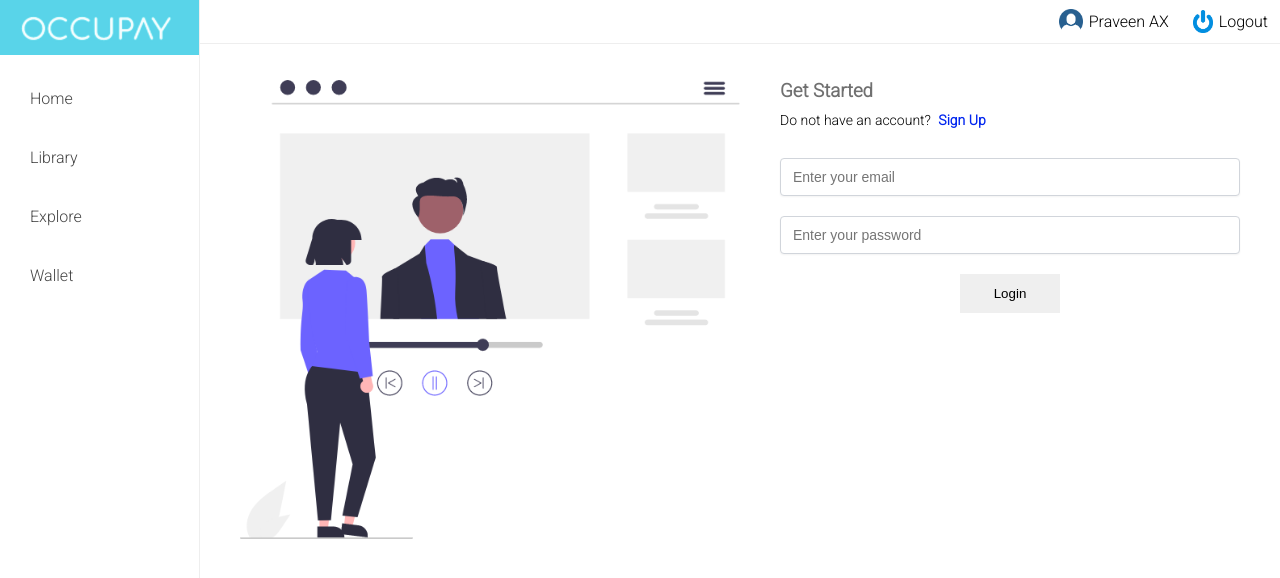
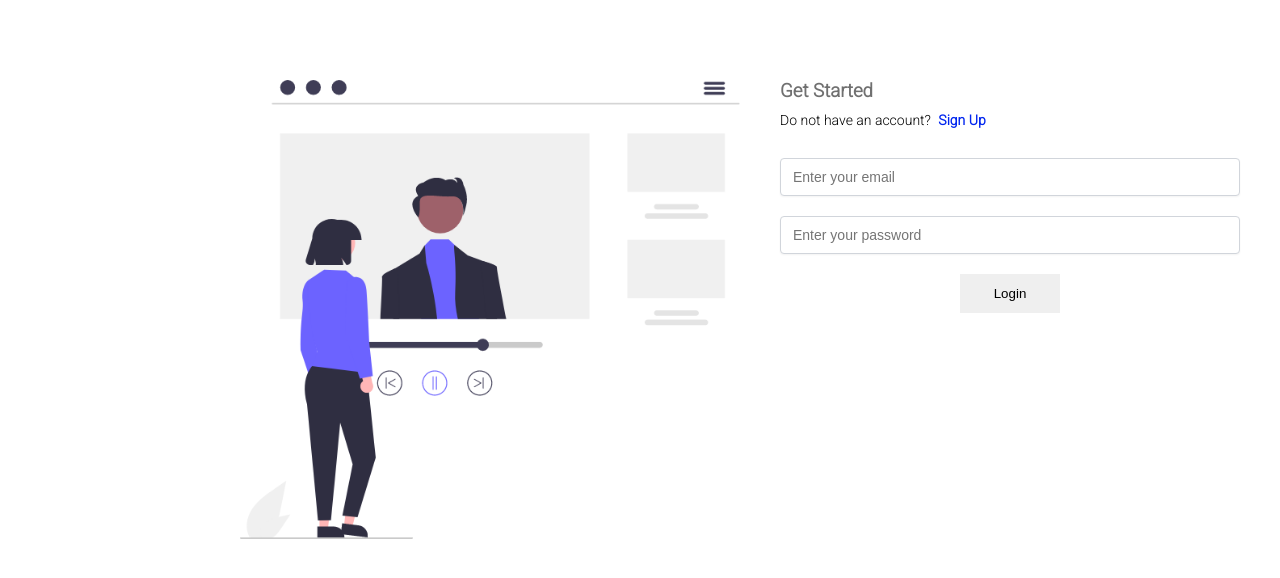
Before and after one commit to praveenax/RapydHack, a React (Create React App) app in the folder frontend/my-app/: page /login in a window 1280 px wide. Shown: the top 578 px of the page. Built offline with nearby package versions, Linux system fonts and the light colour scheme.

Commit message:
remove sidebar and header from login page

```diff
--- a/frontend/my-app/src/App.js
+++ b/frontend/my-app/src/App.js
@@ -1,22 +1,23 @@
 
 import './App.css';
-import { BrowserRouter, Route } from "react-router-dom";
+import { Route, useLocation } from "react-router-dom";
 import Sidebar from './pages/Sidebar';
 import Dashboard from './pages/Dashboard';
 import Library from './pages/Library';
 import Explore from './pages/Explore';
 import Wallet from "./pages/Wallet";
-import profileIcon from "../src/assets/images/profile-icon.png";
-import logoutIcon from "../src/assets/images/logout-icon.png";
+import profileIcon from '../src/assets/images/profile-icon.png';
+import logoutIcon from '../src/assets/images/logout-icon.png';
 import Login from './pages/Login';
 
 function App() {
+  const location = useLocation();
+  console.log(location);
   return (
     <div className="App">
-      <BrowserRouter>
-        {/* <header className="App-header"></header> */}
-        <Sidebar />
+      {location.pathname.includes("/login") ? null : <Sidebar />}
       <section className="main-section">
+        {location.pathname.includes("/login") ? null : (
           <div className="header flex">
             <div className="profile-section flex items-center">
               <img src={profileIcon} width="24px" alt="" />
@@ -27,6 +28,7 @@ function App() {
               <p>Logout</p>
             </div>
           </div>
+        )}
         <div className="px-40">
           <Route path="/" component={Dashboard} exact />
           <Route path="/login" component={Login} />
@@ -35,7 +37,6 @@ function App() {
           <Route path="/wallet" component={Wallet} />
         </div>
       </section>
-      </BrowserRouter>
     </div>
   );
 }
--- a/frontend/my-app/src/index.js
+++ b/frontend/my-app/src/index.js
@@ -3,10 +3,13 @@ import ReactDOM from 'react-dom';
 import './index.css';
 import App from './App';
 import reportWebVitals from './reportWebVitals';
+import { BrowserRouter } from "react-router-dom";
 
 ReactDOM.render(
   <React.StrictMode>
-    <App />
+    <BrowserRouter>
+      <App />
+    </BrowserRouter>
   </React.StrictMode>,
   document.getElementById('root')
 );
```
Lines whose indentation alone changed are shown as unchanged.
